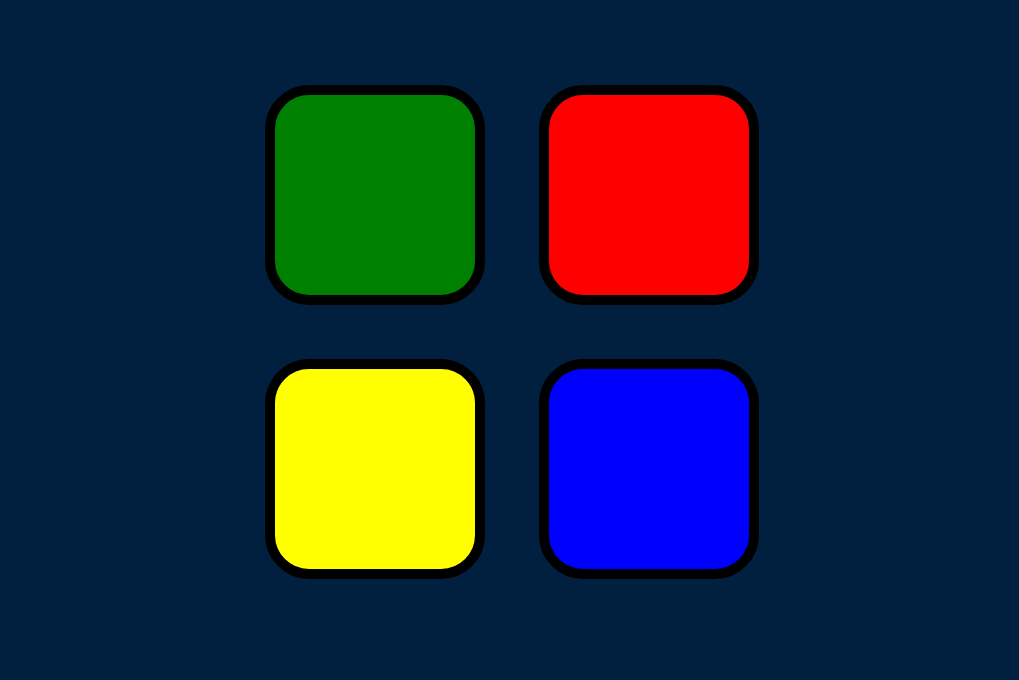
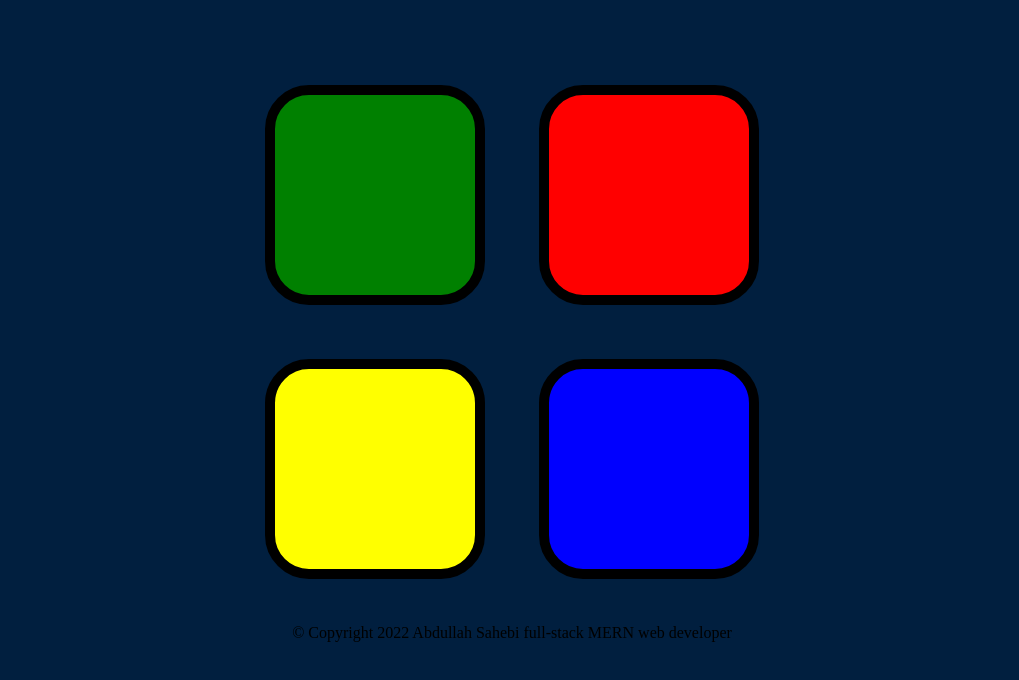
Before and after one commit to Saheb2002/7-Simon-Game, a plain HTML site: page index.html in a window 1280 px wide. Shown: the part 114-794 px from the top of the page, without its empty margins (128-1147 px from the left). Drawn offline with nearby package versions, Linux system fonts and the light colour scheme.

Commit message:
Update index.html

```diff
--- a/index.html
+++ b/index.html
@@ -34,6 +34,7 @@
     </div>
 
   </div>
+  <p>© Copyright 2022 Abdullah Sahebi full-stack MERN web developer</p>
   <script src="https://ajax.googleapis.com/ajax/libs/jquery/3.6.0/jquery.min.js"></script>
   <script type="text/javascript" src="game.js"></script>
 </body>
```
